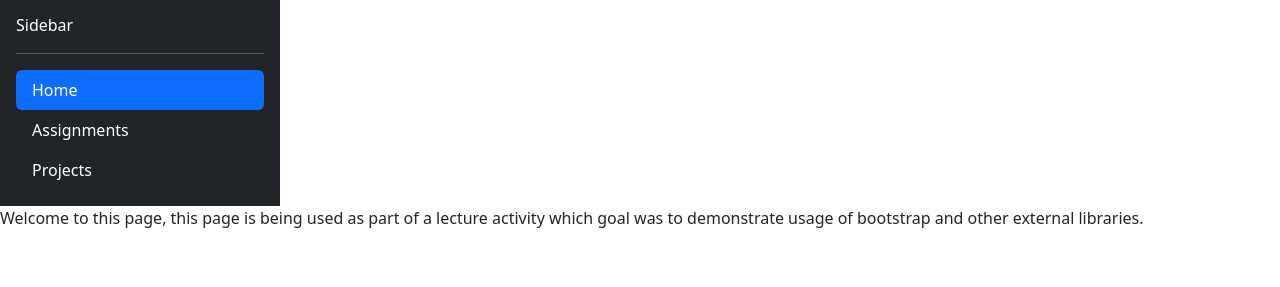
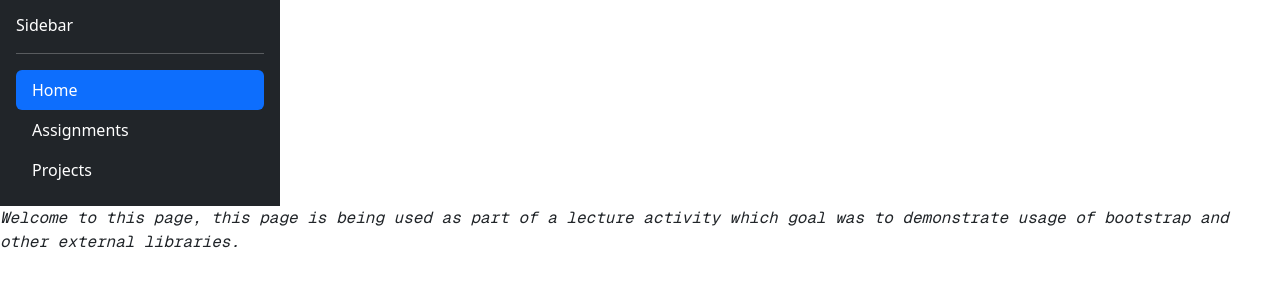
Before and after one commit to Faithfuloscar/COMP001B.LectureActivity6, a plain HTML site: page Index.html in a window 1280 px wide. Shown: the part 97-384 px from the top of the page. Drawn offline with nearby package versions, Linux system fonts and the light colour scheme.

Commit message:
linked the stylesheet and html file as well as applied imported font into the intro class

```diff
--- a/Index.html
+++ b/Index.html
@@ -4,6 +4,7 @@
     <meta charset="UTF-8">
     <meta name="viewport" content="width=device-width, initial-scale=1.0">
     <title>Document</title>
+    <link href="main.css" rel="stylesheet">
     <link href="https://cdn.jsdelivr.net/npm/bootstrap@5.3.2/dist/css/bootstrap.min.css" rel="stylesheet"
      integrity="sha384-T3c6CoIi6uLrA9TneNEoa7RxnatzjcDSCmG1MXxSR1GAsXEV/Dwwykc2MPK8M2HN" crossorigin="anonymous">
 </head>
@@ -49,7 +50,7 @@
         </ul>
     </div>
     <main>
-        <p>
+        <p class="intro">
             Welcome to this page, this page is being used as part of a lecture activity which goal was to demonstrate usage of bootstrap and other
             external libraries.
         </p>
--- a/main.css
+++ b/main.css
@@ -1,3 +1,10 @@
-<style>
+
 @import url('https://fonts.googleapis.com/css2?family=Geist+Mono&display=swap');
-</style>
+
+
+
+.intro{
+    font-family: 'Geist Mono', monospace;
+    font-weight: 400;
+    font-style: italic;
+}
```
